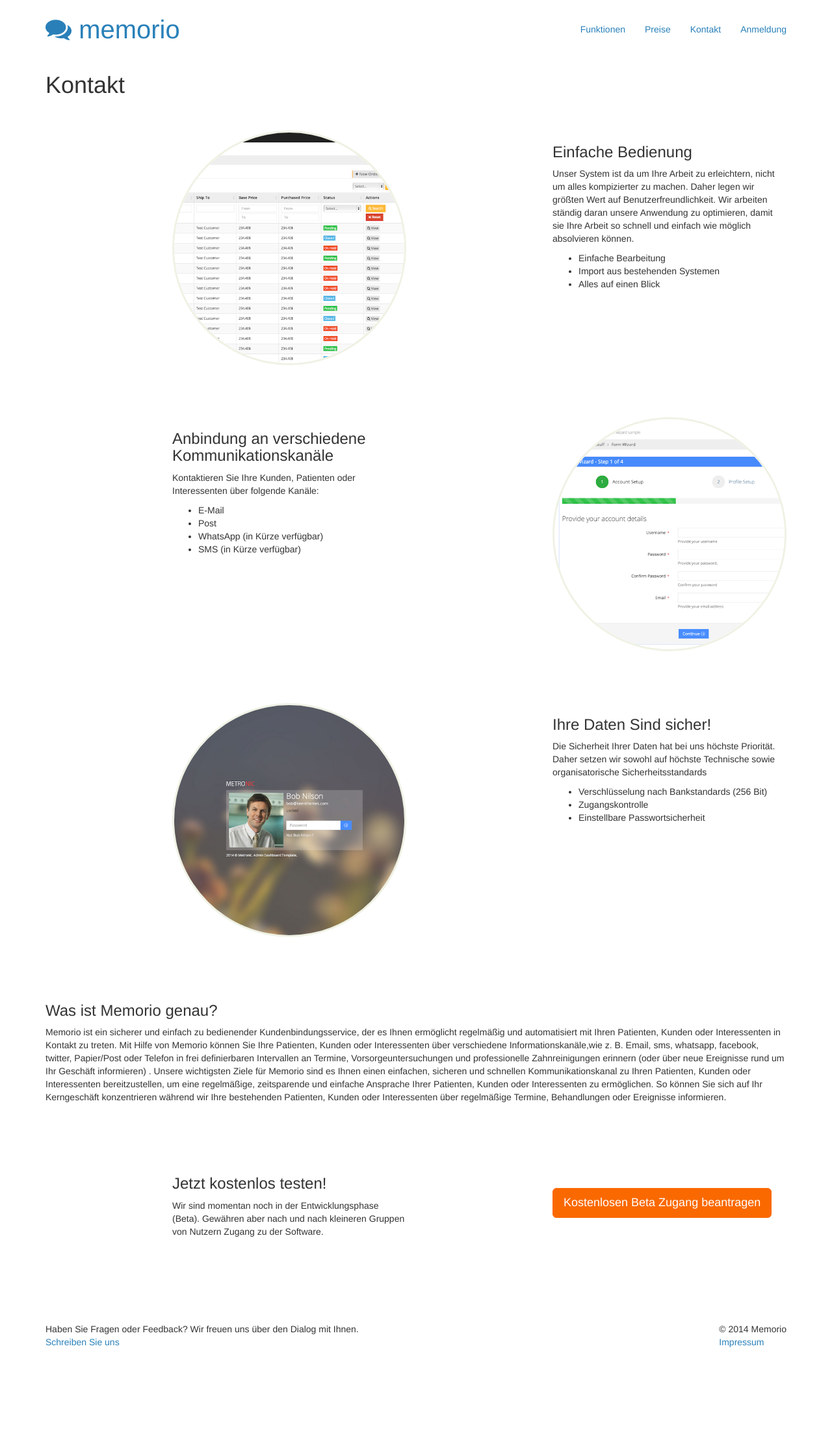
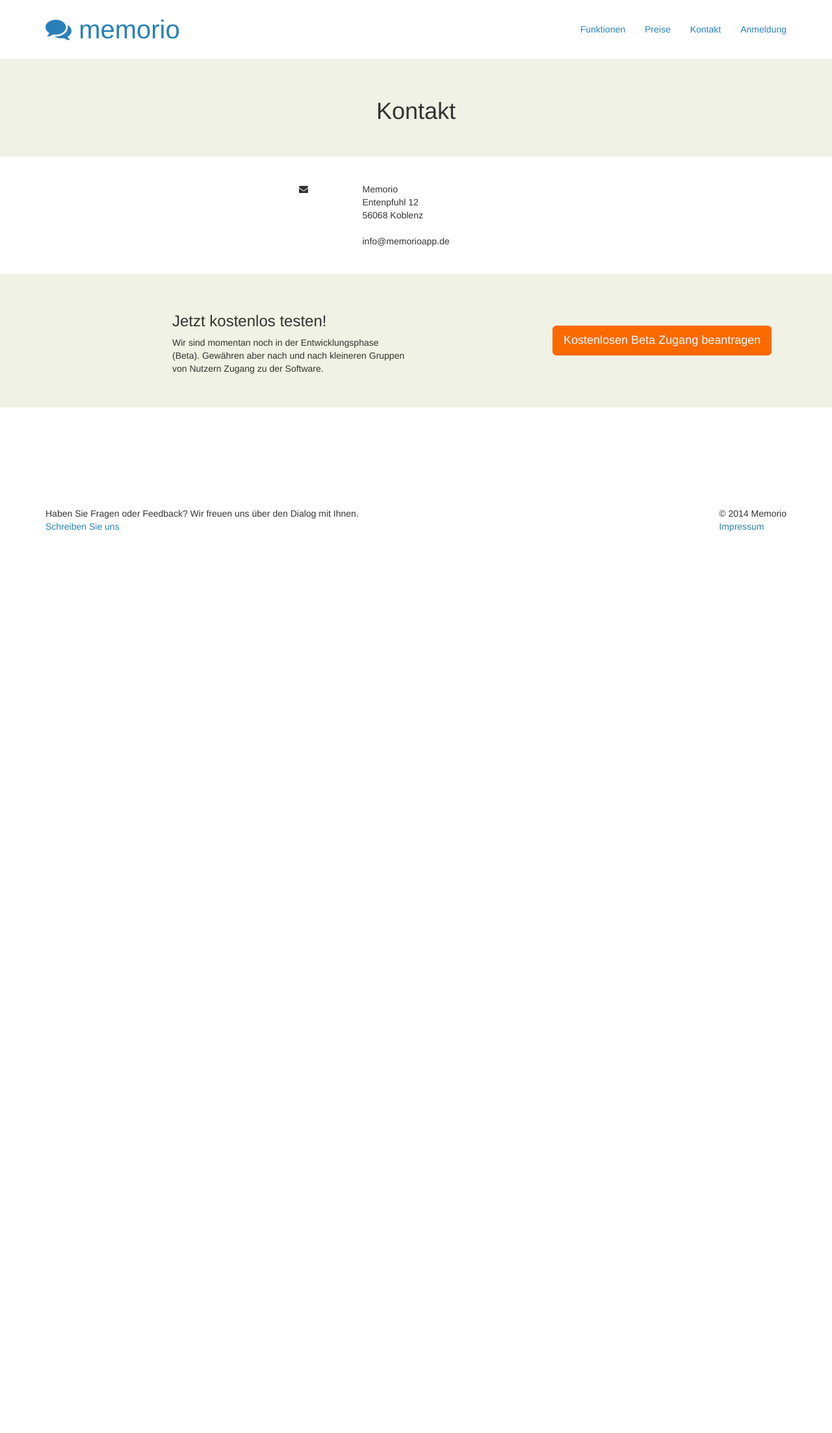
Before and after one commit to j7nn7k/memorio-site, a Jekyll site: the page built from contact/index.html, in a window 1280 px wide. Shown: the whole page at 65% size. Built offline with Jekyll 4.4.1, drawn with Linux system fonts in a browser that asks for light colours; nearby versions of some CDN libraries; Markdown is read by kramdown in place of the engine named in the settings; after the commit the page ends 950 px from its top, so only the background shows below that.

Commit message:
tweaked features and contact

```diff
--- a/contact/index.html
+++ b/contact/index.html
@@ -3,95 +3,28 @@ layout: default
 title: Kontakt
 ---
 
-<div class="striped-section-wrapper">
-    <div class="container">
+<div class="striped-section-wrapper reverse">
+    <section>
+        <div class="container text-center">
         <h1>Kontakt</h1>
-    </div>
-    <section>
-        <div class="container">
-            <div class="row">
-                <div class="col-md-4 col-md-offset-2">
-                    <img src="/img/app-screenshot-address-list-view.png" alt="Adressliste"
-                         class="img-circle img-responsive">
-                </div>
-                <div class="col-md-4 col-md-offset-2">
-                    <h3>Einfache Bedienung</h3>
-
-                    <p>
-                        Unser System ist da um Ihre Arbeit zu erleichtern, nicht um alles kompizierter zu machen.
-                        Daher legen wir größten Wert auf Benutzerfreundlichkeit. Wir arbeiten ständig daran unsere
-                        Anwendung zu optimieren, damit sie Ihre Arbeit so schnell und einfach wie möglich absolvieren
-                        können.
-                    </p>
-                    <ul>
-                        <li>Einfache Bearbeitung</li>
-                        <li>Import aus bestehenden Systemen</li>
-                        <li>Alles auf einen Blick</li>
-                    </ul>
-                </div>
-            </div>
         </div>
     </section>
     <section>
         <div class="container">
             <div class="row">
-                <div class="col-md-4 col-md-offset-2">
-                    <h3>Anbindung an verschiedene Kommunikationskanäle</h3>
-
-                    <p>Kontaktieren Sie Ihre Kunden, Patienten oder Interessenten über folgende Kanäle:</p>
-                    <ul>
-                        <li>E-Mail</li>
-                        <li>Post</li>
-                        <li>WhatsApp (in Kürze verfügbar)</li>
-                        <li>SMS (in Kürze verfügbar)</li>
-                    </ul>
-                </div>
-                <div class="col-md-4 col-md-offset-2">
-                    <img src="/img/app-screenshot-simple-setup.png" alt="Adressliste" class="img-circle img-responsive">
-                </div>
-            </div>
-        </div>
-    </section>
-    <section>
-        <div class="container">
-            <div class="row">
-                <div class="col-md-4 col-md-offset-2">
-                    <img src="/img/app-screenshot-security.png" alt="Adressliste" class="img-circle img-responsive">
-                </div>
-                <div class="col-md-4 col-md-offset-2">
-                    <h3>Ihre Daten Sind sicher!</h3>
-
-                    <p>Die Sicherheit Ihrer Daten hat bei uns höchste Priorität. Daher setzen wir sowohl auf höchste
-                        Technische sowie organisatorische Sicherheitsstandards</p>
-                    <ul>
-                        <li>Verschlüsselung nach Bankstandards (256 Bit)</li>
-                        <li>Zugangskontrolle</li>
-                        <li>Einstellbare Passwortsicherheit</li>
-                    </ul>
-                </div>
-            </div>
-        </div>
-    </section>
-    <section>
-        <div class="container">
-            <div class="row">
-                <div class="col-xs-12">
-                    <h3>Was ist Memorio genau?</h3>
-
-                    <p>
-                        Memorio ist ein sicherer und einfach zu bedienender Kundenbindungsservice, der es Ihnen
-                        ermöglicht regelmäßig und automatisiert mit Ihren Patienten, Kunden oder Interessenten in
-                        Kontakt zu treten.
-                        Mit Hilfe von Memorio können Sie Ihre Patienten, Kunden oder Interessenten über verschiedene
-                        Informationskanäle,wie z. B. Email, sms, whatsapp, facebook, twitter, Papier/Post oder Telefon
-                        in frei definierbaren Intervallen an Termine, Vorsorgeuntersuchungen und professionelle
-                        Zahnreinigungen erinnern (oder über neue Ereignisse rund um Ihr Geschäft informieren) .
-                        Unsere wichtigsten Ziele für Memorio sind es Ihnen einen einfachen, sicheren und schnellen
-                        Kommunikationskanal zu Ihren Patienten, Kunden oder Interessenten bereitzustellen, um eine regelmäßige,
-                        zeitsparende und einfache Ansprache Ihrer Patienten, Kunden oder Interessenten zu ermöglichen. So können Sie sich
-                        auf Ihr Kerngeschäft konzentrieren während wir Ihre bestehenden Patienten, Kunden oder Interessenten über
-                        regelmäßige Termine, Behandlungen oder Ereignisse informieren.
-                    </p>
+                <div class="col-sm-4 col-sm-offset-4">
+                    <div class="row">
+                        <div class="col-xs-3">
+                            <i class="fa fa-envelope"></i>
+                        </div>
+                        <div class="col-xs-9">
+                            Memorio<br>
+                            Entenpfuhl 12<br>
+                            56068 Koblenz<br>
+                            <br>
+                            info@memorioapp.de
+                        </div>
+                    </div>
                 </div>
             </div>
         </div>
```
Also changed, not shown: features/index.html (+63 -8 lines), resources/styles/memo.less (+8 -0 lines), README.md, css/main.css.
